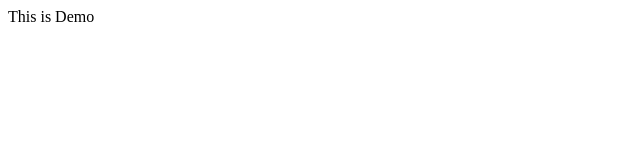
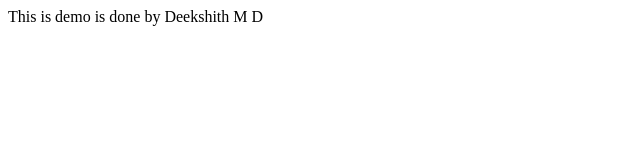
Before and after one commit to deekshithmd/demoSite, a plain HTML site: page index.html in a window 1280 px wide. Shown: the whole page, without its empty margins (0-640 px from the left). Drawn offline with Linux system fonts and the light colour scheme.

Commit message:
refactor: update in index.html

```diff
--- a/index.html
+++ b/index.html
@@ -4,9 +4,9 @@
     <meta charset="UTF-8">
     <meta http-equiv="X-UA-Compatible" content="IE=edge">
     <meta name="viewport" content="width=device-width, initial-scale=1.0">
-    <title>Document</title>
+    <title>New Site</title>
 </head>
 <body>
-    This is Demo
+    This is demo is done by Deekshith M D
 </body>
 </html>
```
